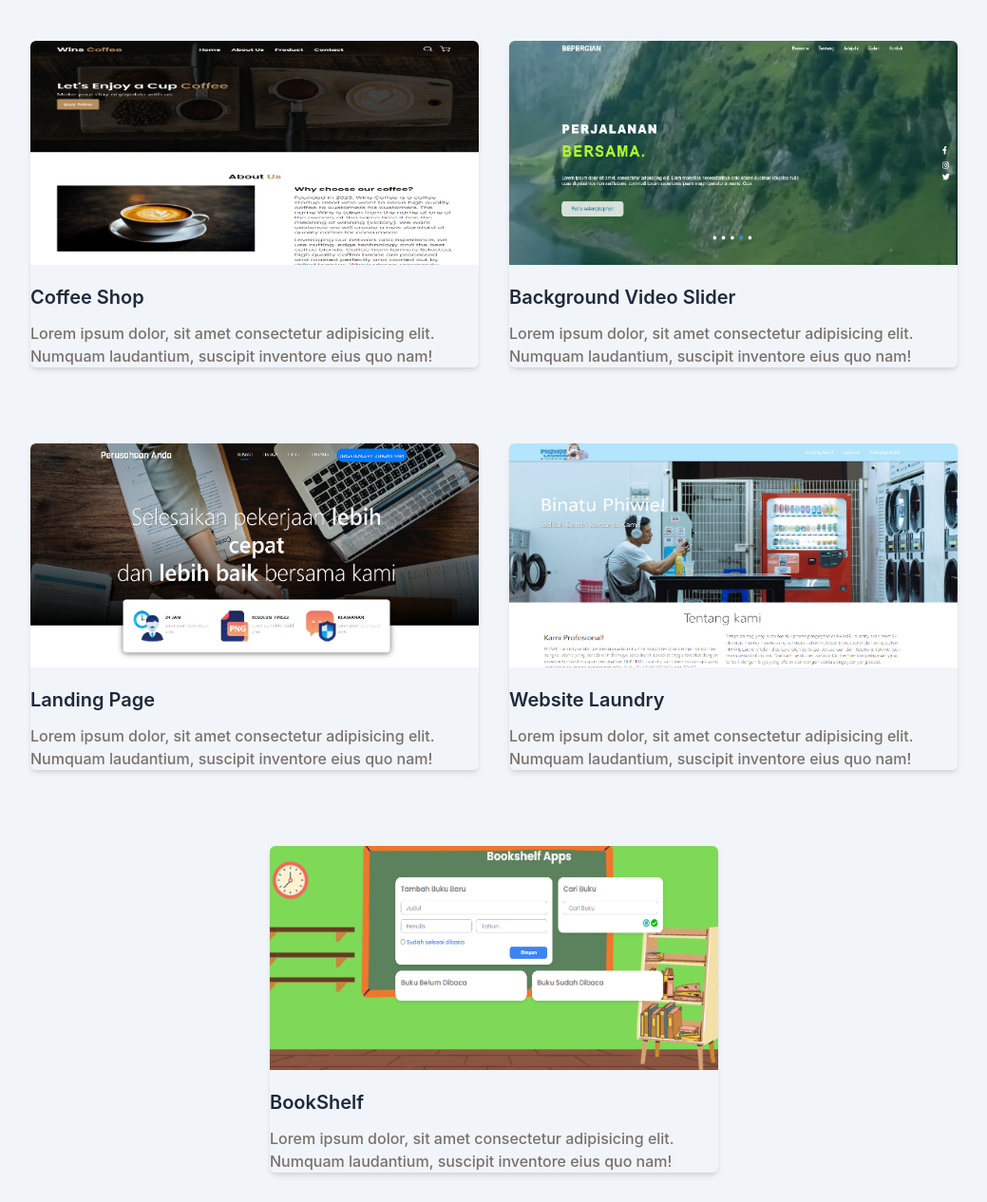
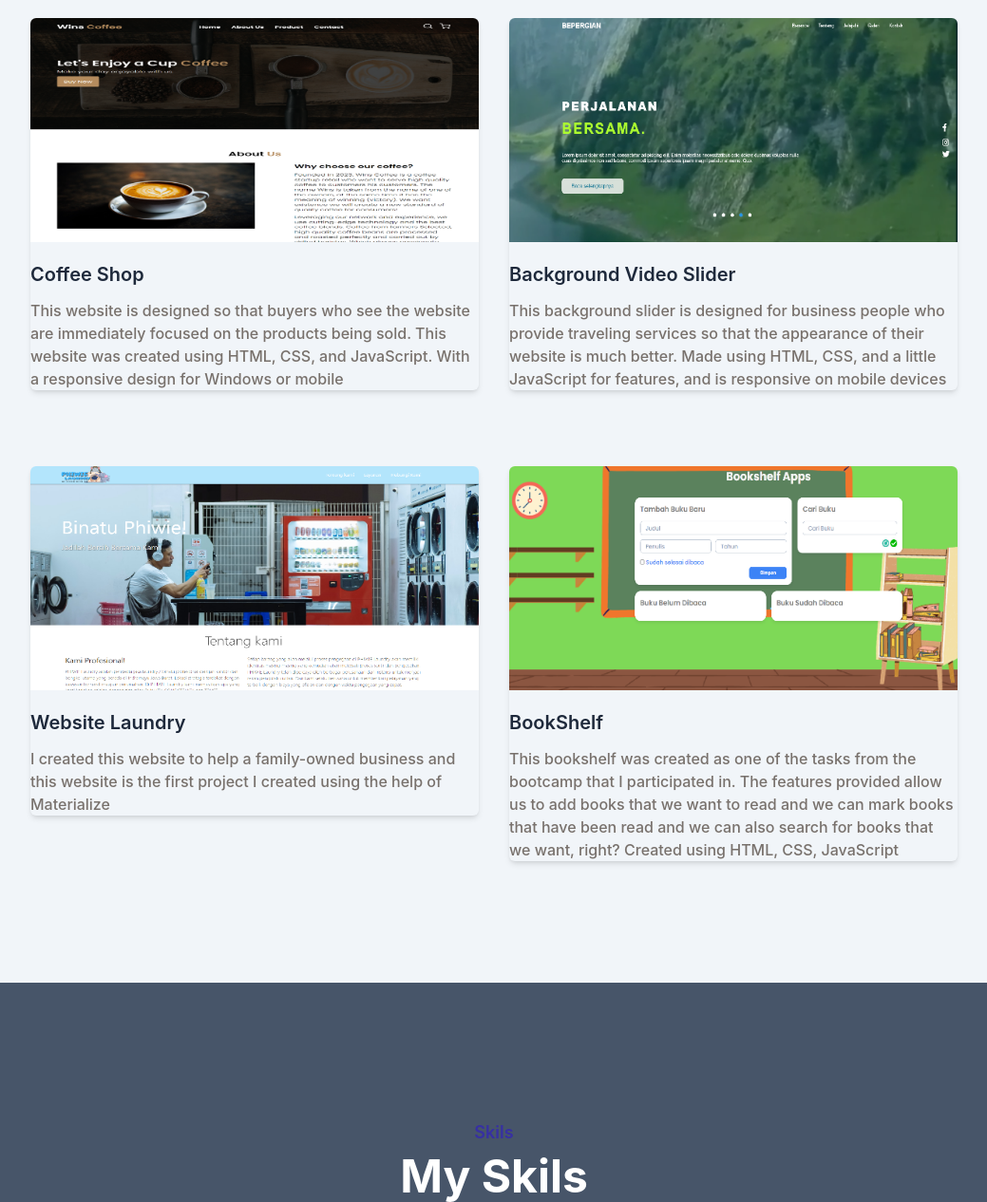
Before and after one commit to SariefHidayat/Portofolio-tailwind-css, a website: page index.html in a window 1280 px wide. Shown: the part 1425-2691 px from the top of the page at 95% size, without its empty margins (120-1159 px from the left). Drawn offline with Linux system fonts and the light colour scheme.

Commit message:
slight additions and deletions in the project section

```diff
--- a/index.html
+++ b/index.html
@@ -105,7 +105,7 @@
               >
             </h1>
             <h2 class="font-medium text-primary text-lg mb-5 lg:text-2xl">
-              Web Developer
+              Web Developer || UI/UX Design
             </h2>
             <p class="font-medium text-secondary mb-10">
               Welcome To My Personal Website!
@@ -270,9 +270,7 @@
             <h4 class="font-semibold text-lg text-primary mb-2">Portofolio</h4>
             <h2 class="font-bold text-dark text-3xl mb-4">New Project</h2>
             <p class="font-medium text-mb text-secondary">
-              Lorem ipsum, dolor sit amet consectetur adipisicing elit. Nobis
-              velit ipsam nam et, ratione eligendi repellat. Eveniet officiis in
-              quisquam!
+              This is a project that I recently made
             </p>
           </div>
         </div>
@@ -290,8 +288,10 @@
                 Coffee Shop
               </h3>
               <p class="font-medium text-base text-secondary">
-                Lorem ipsum dolor, sit amet consectetur adipisicing elit.
-                Numquam laudantium, suscipit inventore eius quo nam!
+                This website is designed so that buyers who see the website are
+                immediately focused on the products being sold. This website was
+                created using HTML, CSS, and JavaScript. With a responsive
+                design for Windows or mobile
               </p>
             </div>
           </div>
@@ -306,24 +306,10 @@
                 Background Video Slider
               </h3>
               <p class="font-medium text-base text-secondary">
-                Lorem ipsum dolor, sit amet consectetur adipisicing elit.
-                Numquam laudantium, suscipit inventore eius quo nam!
-              </p>
-            </div>
-          </div>
-          <div class="mb-12 p-4 md:w-1/2">
-            <div class="rounded-md shadow-md overflow-hidden">
-              <img
-                src="dist/img/portofolio/3.png"
-                alt="LandingPage"
-                width="w-full"
-              />
-              <h3 class="font-semibold text-xl text-dark mt-5 mb-3">
-                Landing Page
-              </h3>
-              <p class="font-medium text-base text-secondary">
-                Lorem ipsum dolor, sit amet consectetur adipisicing elit.
-                Numquam laudantium, suscipit inventore eius quo nam!
+                This background slider is designed for business people who
+                provide traveling services so that the appearance of their
+                website is much better. Made using HTML, CSS, and a little
+                JavaScript for features, and is responsive on mobile devices
               </p>
             </div>
           </div>
@@ -338,8 +324,9 @@
                 Website Laundry
               </h3>
               <p class="font-medium text-base text-secondary">
-                Lorem ipsum dolor, sit amet consectetur adipisicing elit.
-                Numquam laudantium, suscipit inventore eius quo nam!
+                I created this website to help a family-owned business and this
+                website is the first project I created using the help of
+                Materialize
               </p>
             </div>
           </div>
@@ -354,8 +341,11 @@
                 BookShelf
               </h3>
               <p class="font-medium text-base text-secondary">
-                Lorem ipsum dolor, sit amet consectetur adipisicing elit.
-                Numquam laudantium, suscipit inventore eius quo nam!
+                This bookshelf was created as one of the tasks from the bootcamp
+                that I participated in. The features provided allow us to add
+                books that we want to read and we can mark books that have been
+                read and we can also search for books that we want, right?
+                Created using HTML, CSS, JavaScript
               </p>
             </div>
           </div>
@@ -376,9 +366,7 @@
               My Skils
             </h2>
             <p class="font-medium text-mb text-secondary">
-              Lorem ipsum, dolor sit amet consectetur adipisicing elit. Nobis
-              velit ipsam nam et, ratione eligendi repellat. Eveniet officiis in
-              quisquam!
+              skills that I have power over
             </p>
           </div>
           <div class="flex justify-center items-center">
@@ -492,8 +480,7 @@
             <h4 class="font-semibold text-lg text-primary mb-2">Blog</h4>
             <h2 class="font-bold text-dark text-3xl mb-4">Around Technology</h2>
             <p class="font-medium text-mb text-secondary">
-              Lorem ipsum, dolor sit amet consectetur adipisicing elit.
-              Accusantium possimus consectetur dicta obcaecati qui quod.
+              about technological developments and the technology industry
             </p>
           </div>
         </div>
```
